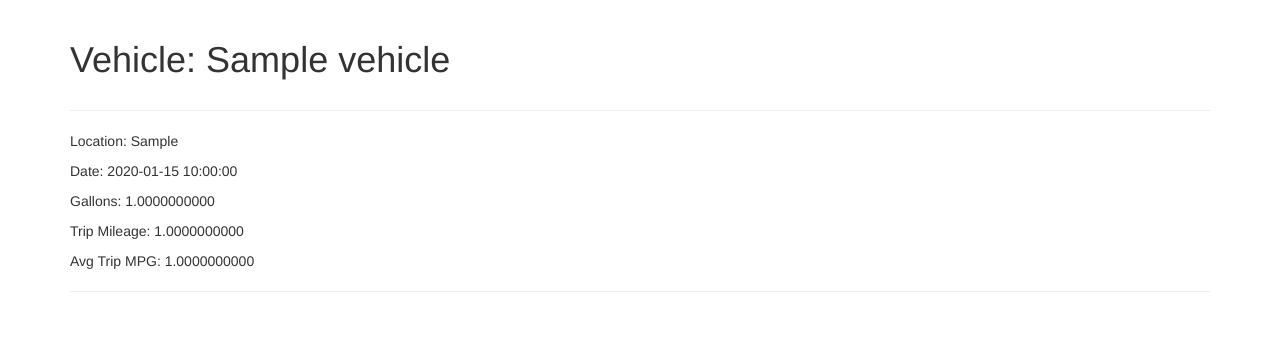
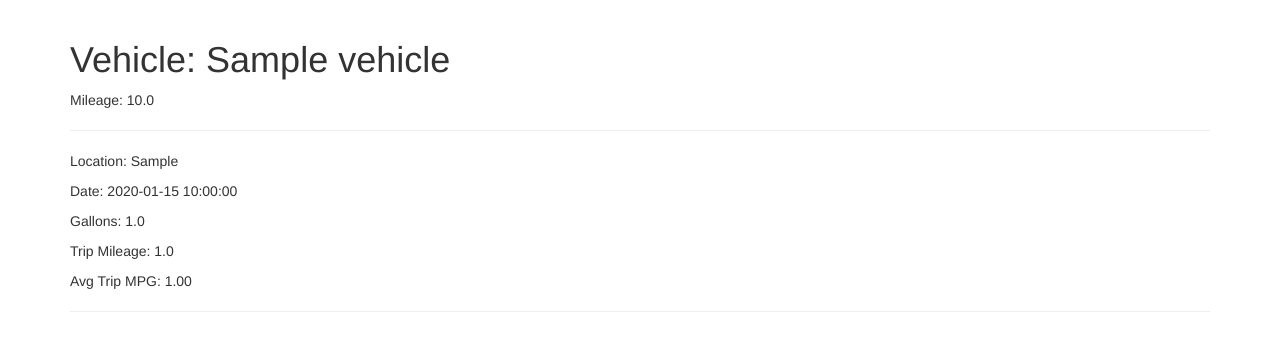
Before and after one commit to scul86/mx_tracker, a Flask app: a page that uses app/templates/vehicle.html in a window 1280 px wide. Shown: the part 52-403 px from the top of the page. Run offline with Flask 2, Linux system fonts and the light colour scheme; a user stored in the database is signed in; tables that the repository leaves empty hold one stand-in row (values such as "Sample post"); some libraries are stand-ins or nearby versions.

Commit message:
update vehicle.html to display desired decimal point precision

```diff
--- a/app/templates/vehicle.html
+++ b/app/templates/vehicle.html
@@ -6,15 +6,19 @@
       <tr valign="top">
           <td><h1>Vehicle: {{ vehicle.name }}</h1></td>
       </tr>
+      <tr valign="top">
+          <td>Mileage: {{ '%0.1f'| format(vehicle.mileage) }}</td>
+      </tr>
   </table>
   <hr>
   {% for stop in stops %}
-  <p>Location: {{ stop.location }}</p>
-  <p>Date: {{ stop.timestamp }}
-  <p>Gallons: {{ stop.gallons }}</p>
-  <p>Trip Mileage: {{ stop.trip }}</p>
-  <p>Avg Trip MPG: {{ stop.mpg }}</p>
-  <p></p>
+      <p>Location: {{ stop.location }}</p>
+      <p>Date: {{ stop.timestamp }}
+      <p>Gallons: {{ '%0.1f'| format(stop.gallons) }}</p>
+      <p>Trip Mileage: {{ '%0.1f'| format(stop.trip) }}</p>
+      <p>Avg Trip MPG: {{ '%0.2f'| format(stop.mpg) }}</p>
+      <p></p>
   <hr>
   {% endfor %}
+
 {% endblock %}
```
